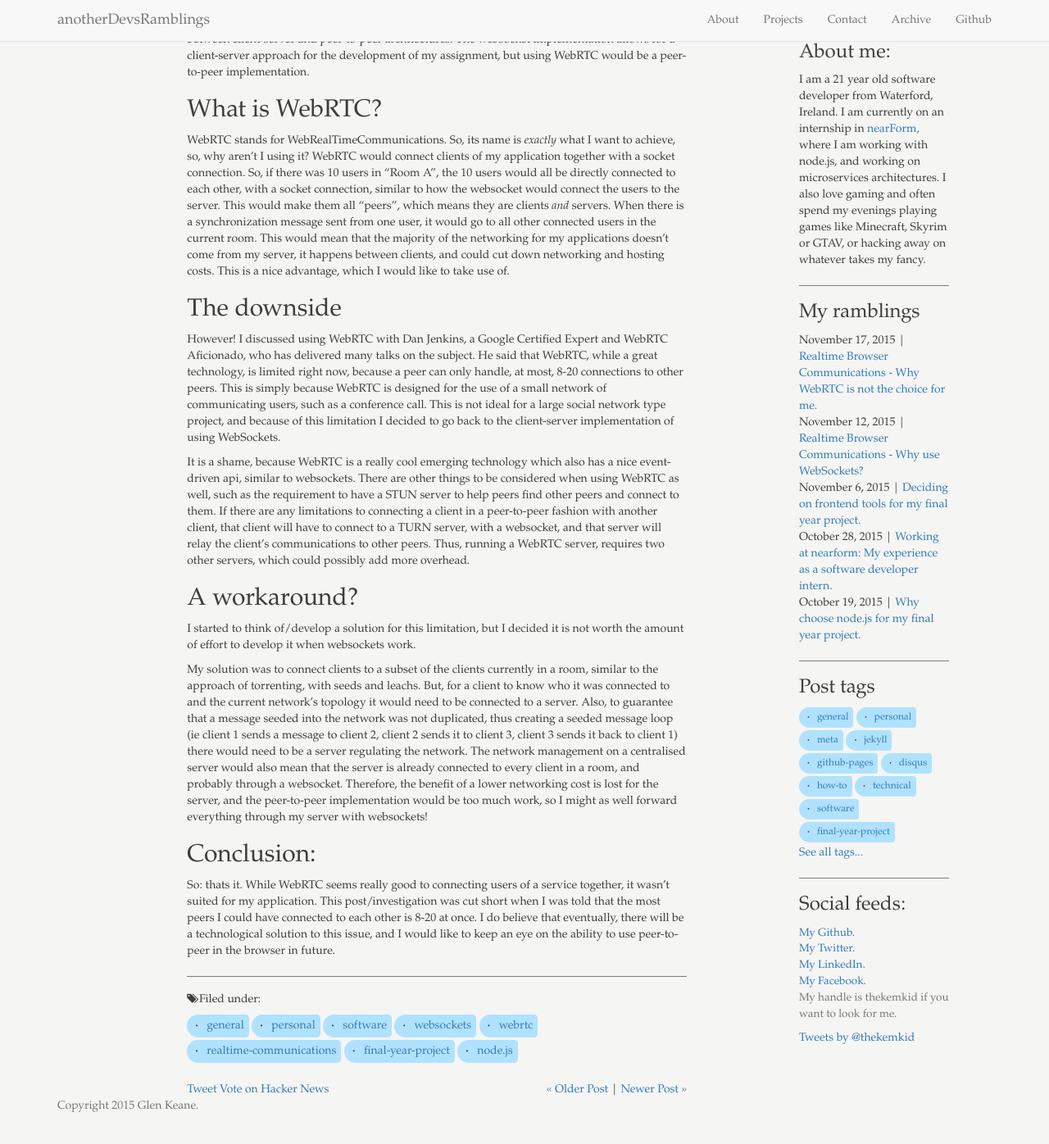
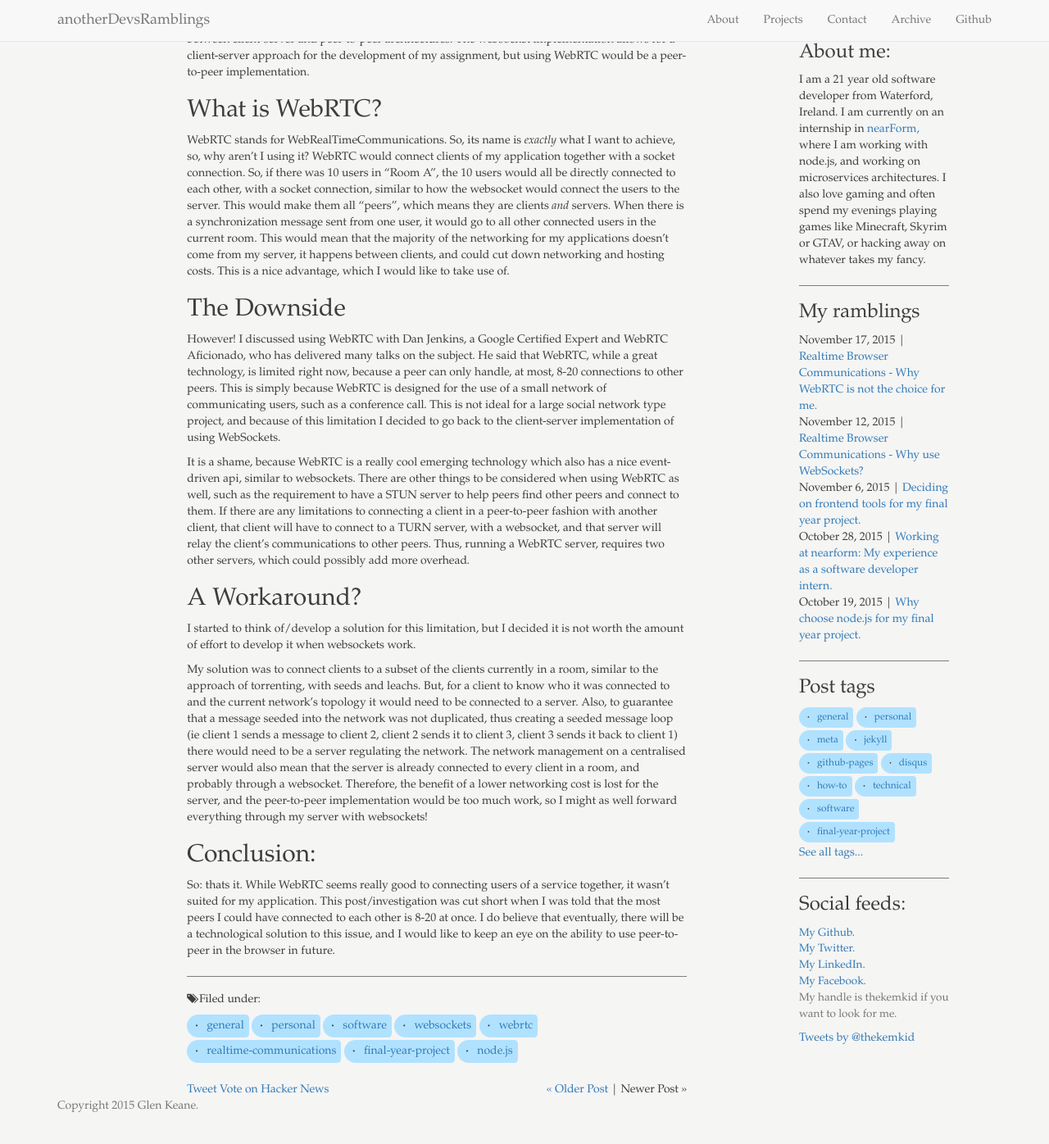
Before and after one commit to GlenTiki/glentiki.github.io, a Jekyll site: the page built from _posts/2015-11-17-why-webrtc-is-not-the-choice-for-me.md, in a window 1280 px wide and 1400 px high, scrolled down 351 px. Shown: the top 1396 px of the window at 82% size. Built offline with Jekyll 4.4.1, drawn with Linux system fonts in a browser that asks for light colours; Markdown is read by kramdown in place of the engine named in the settings; comment, search, counter and statistics services are not loaded.

Commit message:
editing and layout

```diff
--- a/_posts/2015-11-17-why-webrtc-is-not-the-choice-for-me.md
+++ b/_posts/2015-11-17-why-webrtc-is-not-the-choice-for-me.md
@@ -24,13 +24,13 @@ In my post on why I am choosing node.js for my final year project, I talk about
 
 WebRTC stands for WebRealTimeCommunications. So, its name is _exactly_ what I want to achieve, so, why aren’t I using it? WebRTC would connect clients of my application together with a socket connection. So, if there was 10 users in “Room A”, the 10 users would all be directly connected to each other, with a socket connection, similar to how the websocket would connect the users to the server. This would make them all “peers”, which means they are clients _and_ servers. When there is a synchronization message sent from one user, it would go to all other connected users in the current room. This would mean that the majority of the networking for my applications doesn’t come from my server, it happens between clients, and could cut down networking and hosting costs. This is a nice advantage, which I would like to take use of.
 
-## The downside
+## The Downside
 
 However! I discussed using WebRTC with Dan Jenkins, a Google Certified Expert and WebRTC Aficionado, who has delivered many talks on the subject. He said that WebRTC, while a great technology, is limited right now, because a peer can only handle, at most, 8-20 connections to other peers. This is simply because WebRTC is designed for the use  of a small network of communicating users, such as a conference call. This is not ideal for a large social network type project, and because of this limitation I decided to go back to the client-server implementation of using WebSockets.
 
 It is a shame, because WebRTC is a really cool emerging technology which also has a nice event-driven api, similar to websockets. There are other things to be considered when using WebRTC as well, such as the requirement to have a STUN server to help peers find other peers and connect to them. If there are any limitations to connecting a client in a peer-to-peer fashion with another client, that client will have to connect to a TURN server, with a websocket, and that server will relay the client's communications to other peers. Thus, running a WebRTC server, requires two other servers, which could possibly add more overhead.
 
-## A workaround?
+## A Workaround?
 
 I started to think of/develop a solution for this limitation, but I decided it is not worth the amount of effort to develop it when websockets work.
 
```
Also changed, not shown: other parts of _posts/2015-11-17-why-webrtc-is-not-the-choice-for-me.md (+1 -1 lines).
